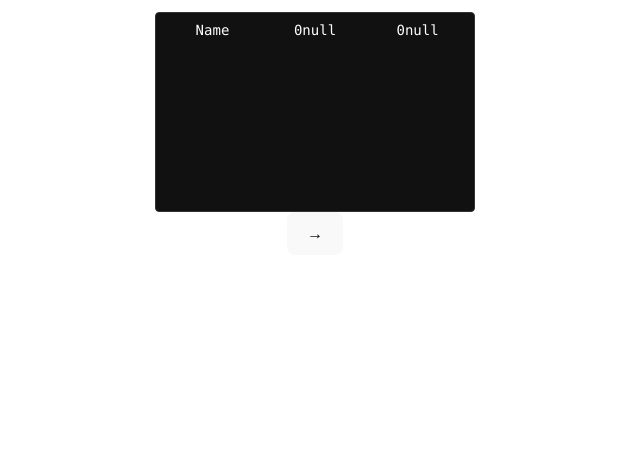
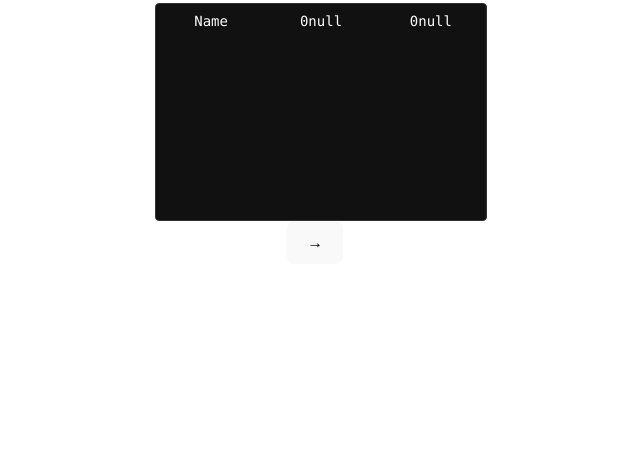
Before and after one commit to Davis-Rippon/workaround, a website built with Vite: page index.html in a window 1280 px wide. Shown: the part 329-800 px from the top of the page, without its empty margins (325-965 px from the left). Built offline with nearby package versions, Linux system fonts and the light colour scheme.

Commit message:
add css for Entry divs

```diff
--- a/src/style.css
+++ b/src/style.css
@@ -105,8 +105,7 @@ button:focus-visible {
   /* Layout */
   width: 100%;
   min-height: 200px;
-  padding: 8px 10px;
-  box-sizing: border-box;
+  padding: 8px 5px;
 
   /* Text behavior */
   white-space: pre-wrap;   /* preserve newlines, wrap long lines */
```
